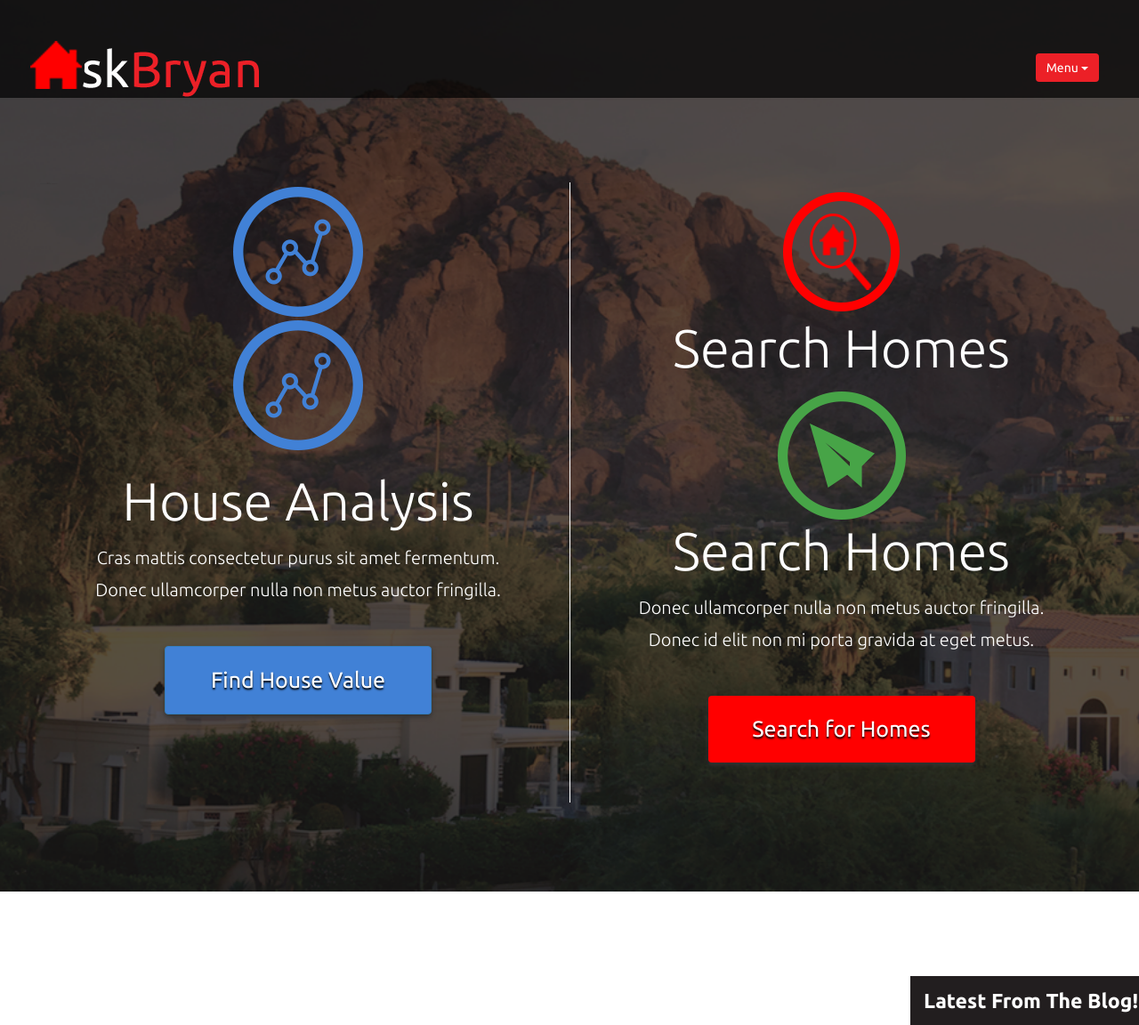
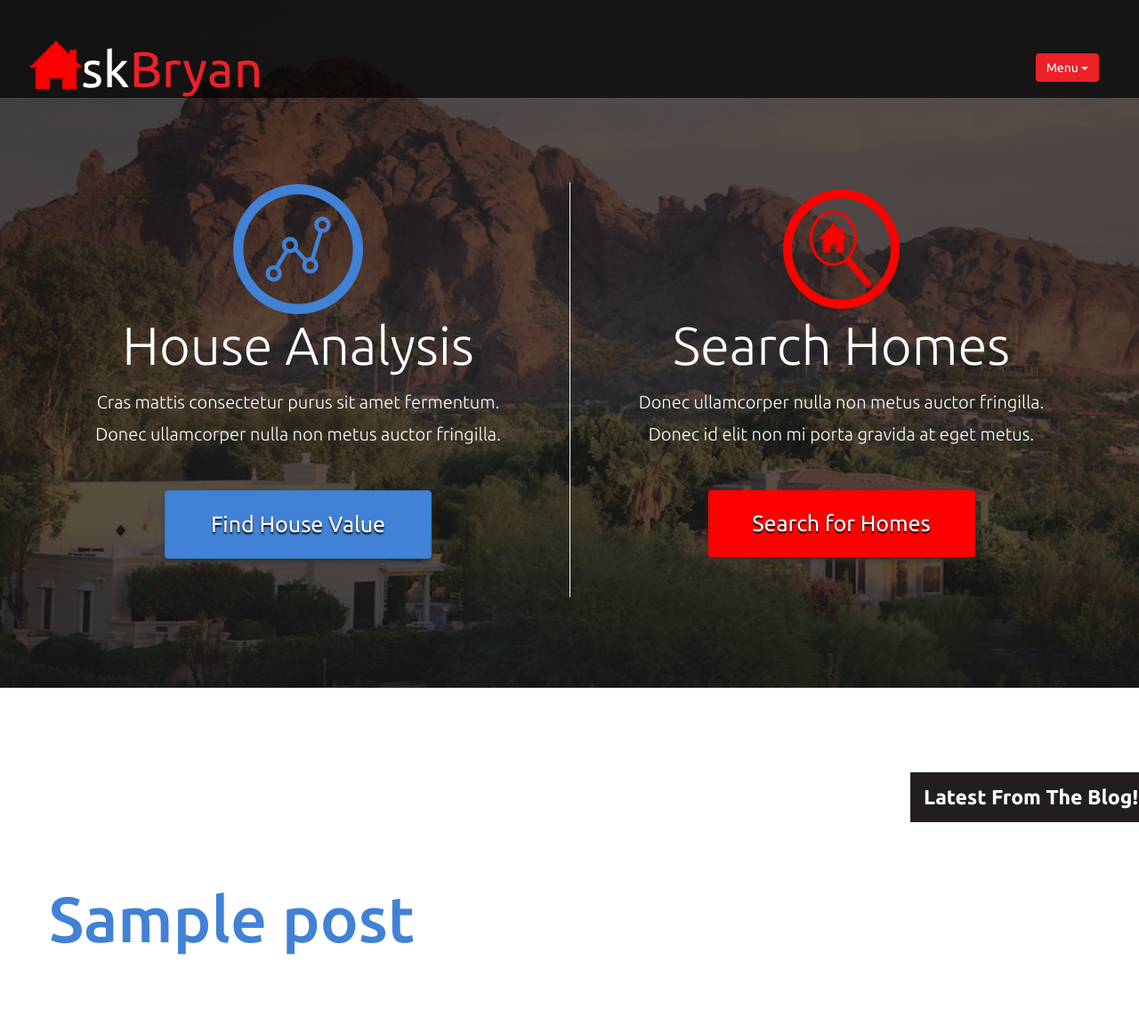
Before and after one commit to tazemebro/wordpress-enviroment, a WordPress theme: the page made by themes/askbryan/index.php in a window 1280 px wide. Shown: the top 1152 px of the page at 89% size. Run offline with PHP 8.4 and a stand-in for WordPress, Linux system fonts and the light colour scheme; the site name, menu and one post (Sample post) are stand-ins, and other content is empty.

Commit message:
home page duplicates gone

```diff
--- a/themes/askbryan/index.php
+++ b/themes/askbryan/index.php
@@ -19,32 +19,18 @@
 <div class="container-fluid home-bg">
 		<div class="row hero clear">
 			<div class="estimate col-md-6 container">
-<<<<<<< HEAD
 				<div class="col-md-12" style="text-align: center;"><img src="<?php bloginfo ('template_directory'); ?>/css/images/icon-ana.png"/></div>
-=======
-
-				<div class="col-md-12" style="text-align: center;"><img src="<?php bloginfo ('template_directory'); ?>/css/images/icon-ana.png"/></div>
-				<br/>
-
->>>>>>> FETCH_HEAD
 				<h2>House Analysis</h2>
 					<br/>
 				<p>Cras mattis consectetur purus sit amet fermentum.<br />Donec ullamcorper nulla non metus auctor fringilla.</p>
 						<button class="btn h-btn btn-primary">Find House Value</button>
-
-
 			</div>
 
 			<div class="reports col-md-6 container">
-<<<<<<< HEAD
+
 							<div class="col-md-12" style="text-align: center;"><img src="<?php bloginfo ('template_directory'); ?>/css/images/house.png"/></div>
 				<h2>Search Homes</h2>
-=======
-							<div class="col-md-12" style="text-align: center;"><img src="<?php bloginfo ('template_directory'); ?>/css/images/icon-plane.png"/></div>
 
-				<h2>Search Homes</h2>
-
->>>>>>> FETCH_HEAD
 					<br/>
 				<p>Donec ullamcorper nulla non metus auctor fringilla.<br />Donec id elit non mi porta gravida at eget metus.</p>
 						<button class="btn h-btn btn-success">Search for Homes</button>
```
